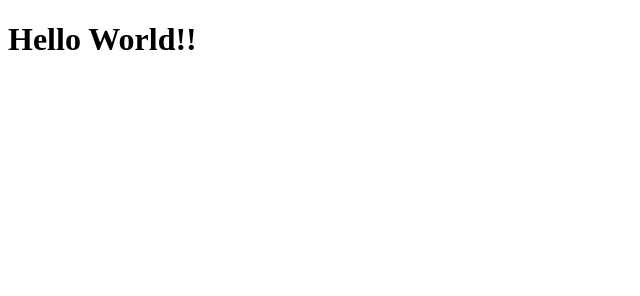
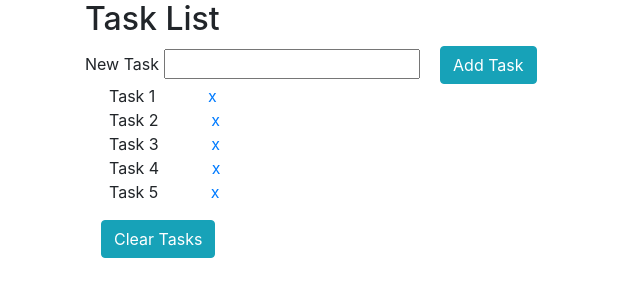
Before and after one commit to coderboyakash/jsUdemyCourse, a plain HTML site: page index.html in a window 1280 px wide. Shown: the whole page, without its empty margins (0-640 px from the left). Drawn offline with nearby package versions, Linux system fonts and the light colour scheme.

Commit message:
DOM Manipulations lecture 4 complete

```diff
--- a/index.html
+++ b/index.html
@@ -1,13 +1,36 @@
 <!DOCTYPE html>
 <html lang="en">
-    <head>
-        <meta charset="UTF-8">
-        <link rel="icon" href="favicon.ico" sizes="16x16" type="image/png">
-        <meta name="viewport" content="width=device-width, initial-scale=1.0">
-        <script src="app.js" defer></script>
-        <title>Javascript Sandbox</title>
-    </head>
-    <body>
-        <h1>Hello World!!</h1>
-    </body>
+  <head>
+    <meta charset="UTF-8" />
+    <link rel="icon" href="favicon.ico" sizes="16x16" type="image/png" />
+    <meta name="viewport" content="width=device-width, initial-scale=1.0" />
+    <script src="assets/js/app.js" defer></script>
+    <script src="assets/js/fundamentals.js" defer></script>
+    <link
+      rel="stylesheet"
+      href="https://stackpath.bootstrapcdn.com/bootstrap/4.5.2/css/bootstrap.min.css"
+      integrity="sha384-JcKb8q3iqJ61gNV9KGb8thSsNjpSL0n8PARn9HuZOnIxN0hoP+VmmDGMN5t9UJ0Z"
+      crossorigin="anonymous"
+    />
+    <link rel="stylesheet" href="assets/css/style.css" />
+    <title>Javascript Sandbox</title>
+  </head>
+  <body>
+    <div class="container">
+      <h2 id="task-title" class="taskTitle">Task List</h2>
+      <form action="index.php" method="post">
+        <label for="newTask">New Task</label>
+        <input type="text" name="newTask" id="newTask" />
+        <input type="button" value="Add Task" class="btn btn-info ml-3" />
+      </form>
+      <ul class="list-unstyled ml-4 collections">
+        <li class="collection-item">Task 1 <a href="#" class="text-decoration-none pl-5">x</a></li>
+        <li class="collection-item">Task 2 <a href="#" class="text-decoration-none pl-5">x</a></li>
+        <li class="collection-item">Task 3 <a href="#" class="text-decoration-none pl-5">x</a></li>
+        <li class="collection-item">Task 4 <a href="#" class="text-decoration-none pl-5">x</a></li>
+        <li class="collection-item">Task 5 <a href="#" class="text-decoration-none pl-5">x</a></li>
+      </ul>
+      <a href="#" class="btn btn-info ml-3">Clear Tasks</a>
+    </div>
+  </body>
 </html>
```
Also changed, not shown: assets/js/app.js (added, +71 -0 lines), assets/js/fundamentals.js (renamed from fundamentals.js, +23 -0 lines), assets/css/style.css (added), style.css (deleted).
